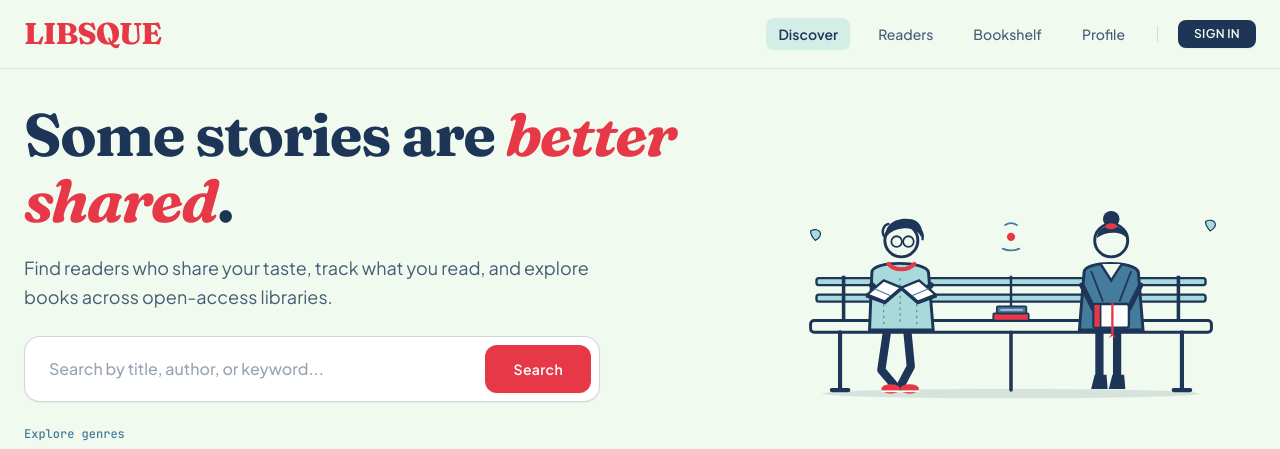
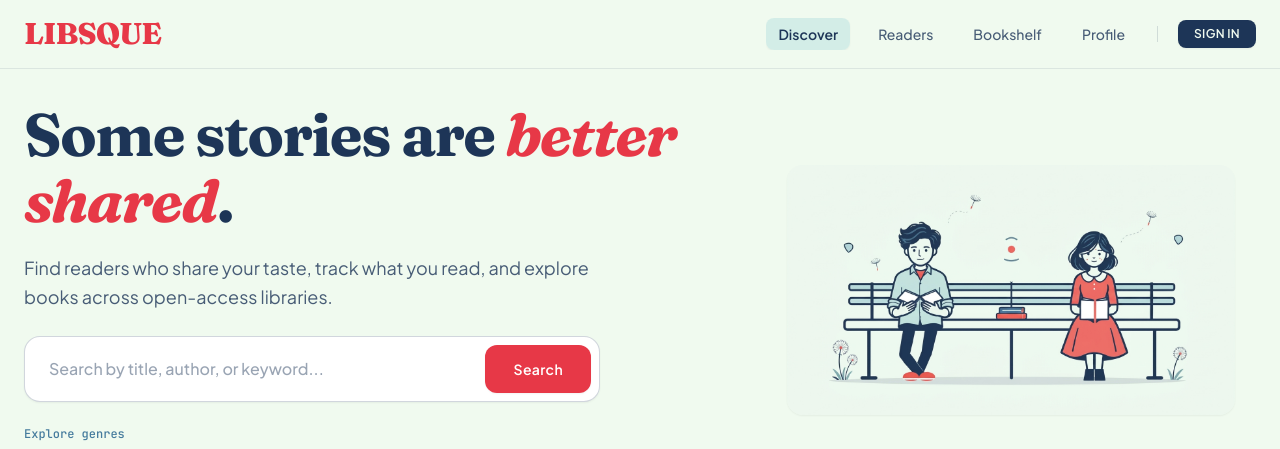
Before and after one commit to kamiism/Libsque, a React (Vite) app: page / in a window 1280 px wide. Shown: the top 449 px of the page. Built offline with nearby package versions, Linux system fonts and the light colour scheme; no server answers.

Commit message:
change illustration

```diff
--- a/src/components/BookSearch.jsx
+++ b/src/components/BookSearch.jsx
@@ -1,6 +1,6 @@
 import { useState } from "react";
 import { Link } from "react-router-dom";
-import { SharedBench } from "./Illustrations";
+import readingBenchImg from "../assets/reading_bench.jpg";
 
 const CURATED_GENRES = [
   "Fiction",
@@ -225,7 +225,12 @@ function BookSearch() {
 
           {/* Clean hero character illustration without decorative frames or fake quotes */}
           <div className="lg:col-span-5 flex justify-center items-center">
-            <SharedBench className="w-full max-w-md h-auto" />
+            <img
+              src={readingBenchImg}
+              alt="Two readers sharing a bench reading together"
+              className="w-full max-w-md h-auto rounded-2xl shadow-xs object-cover"
+              loading="eager"
+            />
           </div>
         </div>
       </section>
```
Also changed, not shown: public/reading_bench.jpg (added), src/assets/reading_bench.jpg (added).
